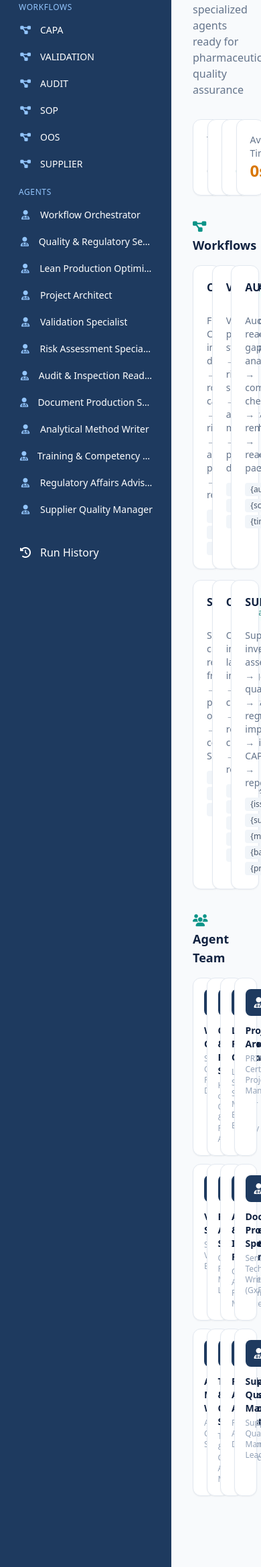
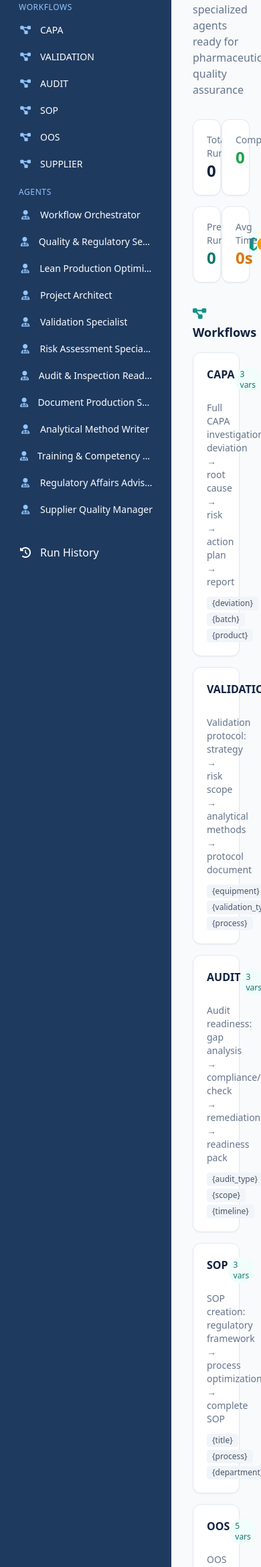
Before and after one commit to serajarlind-glitch/pharma-qa-agents, a FastAPI app: page / in a window 390 px wide. Shown: the part 154-2494 px from the top of the page at 67% size. Run offline with FastAPI, Linux system fonts and the light colour scheme; data that the repository does not hold is empty; some libraries are stand-ins or nearby versions.

Commit message:
Fix sidebar, agent card overflow, chat page error, and security
- Sidebar: fixed height with overflow scroll so it doesn't get cut off
- Agent cards: responsive grid (2/3/4 cols) with text truncation
- Chat/history/detail pages: pass agents+workflows to all templates
  (fixes "internal error" when clicking agents in sidebar)
- Security: bind to 127.0.0.1 only — no network access from other machines
- Stats/workflow grids: responsive breakpoints for smaller screens

https://claude.ai/code/session_01D79L4hgW8yMLCfK5StjiFc

```diff
--- a/app/server.py
+++ b/app/server.py
@@ -37,6 +37,9 @@ templates.env.filters["from_json"] = lambda s: _json.loads(s) if s else {}
 # Initialize database on startup
 init_db()
 
+# Base context for all templates (sidebar needs agents + workflows on every page)
+BASE_CTX = {"agents": AGENT_ROLES, "workflows": WORKFLOWS}
+
 
 # ---------------------------------------------------------------------------
 # Pages
@@ -47,9 +50,8 @@ async def dashboard(request: Request):
     stats = get_stats()
     recent = get_runs(limit=10)
     return templates.TemplateResponse("dashboard.html", {
+        **BASE_CTX,
         "request": request,
-        "agents": AGENT_ROLES,
-        "workflows": WORKFLOWS,
         "stats": stats,
         "recent_runs": recent,
     })
@@ -61,10 +63,10 @@ async def workflow_page(request: Request, name: str):
         return HTMLResponse("Workflow not found", status_code=404)
     wf = WORKFLOWS[name]
     return templates.TemplateResponse("workflow.html", {
+        **BASE_CTX,
         "request": request,
         "name": name,
         "workflow": wf,
-        "agents": AGENT_ROLES,
     })
 
 
@@ -74,6 +76,7 @@ async def chat_page(request: Request, agent_role: str):
         return HTMLResponse("Agent not found", status_code=404)
     history = get_chat_history(agent_role)
     return templates.TemplateResponse("chat.html", {
+        **BASE_CTX,
         "request": request,
         "agent_role": agent_role,
         "agent": AGENT_ROLES[agent_role],
@@ -86,6 +89,7 @@ async def chat_page(request: Request, agent_role: str):
 async def history_page(request: Request):
     runs = get_runs(limit=100)
     return templates.TemplateResponse("history.html", {
+        **BASE_CTX,
         "request": request,
         "runs": runs,
     })
@@ -97,6 +101,7 @@ async def run_detail_page(request: Request, run_id: str):
     if not data:
         return HTMLResponse("Run not found", status_code=404)
     return templates.TemplateResponse("run_detail.html", {
+        **BASE_CTX,
         "request": request,
         "run": data["run"],
         "steps": data["steps"],
--- a/app/templates/base.html
+++ b/app/templates/base.html
@@ -51,10 +51,10 @@
         .pulse-dot { animation: pulse-dot 1.5s ease-in-out infinite; }
     </style>
 </head>
-<body class="h-full bg-slate-50">
-    <div class="flex h-full">
+<body class="h-full bg-slate-50 overflow-hidden">
+    <div class="flex h-screen">
         <!-- Sidebar -->
-        <aside class="w-64 bg-pharma-500 text-white flex flex-col flex-shrink-0">
+        <aside class="w-64 bg-pharma-500 text-white flex flex-col flex-shrink-0 h-screen overflow-hidden">
             <div class="p-5 border-b border-pharma-400">
                 <div class="flex items-center gap-3">
                     <div class="w-10 h-10 bg-teal-500 rounded-lg flex items-center justify-center">
@@ -66,7 +66,7 @@
                     </div>
                 </div>
             </div>
-            <nav class="flex-1 p-4 space-y-1">
+            <nav class="flex-1 p-4 space-y-1 overflow-y-auto">
                 <a href="/" class="nav-link flex items-center gap-3 px-3 py-2.5 rounded-lg hover:bg-pharma-400 transition {% block nav_dashboard %}{% endblock %}">
                     <i class="fas fa-th-large w-5 text-center"></i>
                     <span>Dashboard</span>
@@ -97,7 +97,7 @@
         </aside>
 
         <!-- Main content -->
-        <main class="flex-1 overflow-y-auto">
+        <main class="flex-1 overflow-y-auto min-w-0">
             {% block content %}{% endblock %}
         </main>
     </div>
--- a/app/templates/dashboard.html
+++ b/app/templates/dashboard.html
@@ -11,7 +11,7 @@
     </div>
 
     <!-- Stats -->
-    <div class="grid grid-cols-4 gap-4 mb-8">
+    <div class="grid grid-cols-2 lg:grid-cols-4 gap-4 mb-8">
         <div class="bg-white rounded-xl p-5 shadow-sm border border-slate-200">
             <div class="flex items-center justify-between">
                 <div>
@@ -62,7 +62,7 @@
     <h2 class="text-lg font-semibold text-pharma-700 mb-4">
         <i class="fas fa-project-diagram mr-2 text-teal-500"></i>Workflows
     </h2>
-    <div class="grid grid-cols-3 gap-4 mb-8">
+    <div class="grid grid-cols-1 md:grid-cols-2 xl:grid-cols-3 gap-4 mb-8">
         {% for key, wf in workflows.items() %}
         <a href="/workflow/{{ key }}" class="bg-white rounded-xl p-5 shadow-sm border border-slate-200 hover:border-teal-300 hover:shadow-md transition group">
             <div class="flex items-start justify-between mb-3">
@@ -83,14 +83,14 @@
     <h2 class="text-lg font-semibold text-pharma-700 mb-4">
         <i class="fas fa-users mr-2 text-teal-500"></i>Agent Team
     </h2>
-    <div class="grid grid-cols-4 gap-3 mb-8">
+    <div class="grid grid-cols-2 lg:grid-cols-3 xl:grid-cols-4 gap-3 mb-8">
         {% for key, agent in agents.items() %}
-        <a href="/chat/{{ key }}" class="bg-white rounded-xl p-4 shadow-sm border border-slate-200 hover:border-blue-300 hover:shadow-md transition group">
+        <a href="/chat/{{ key }}" class="bg-white rounded-xl p-4 shadow-sm border border-slate-200 hover:border-blue-300 hover:shadow-md transition group min-w-0">
             <div class="w-10 h-10 bg-pharma-500 rounded-lg flex items-center justify-center mb-3 group-hover:bg-teal-500 transition">
                 <i class="fas fa-user-md text-white"></i>
             </div>
-            <h3 class="font-semibold text-sm text-pharma-700">{{ agent.name }}</h3>
-            <p class="text-xs text-slate-400 mt-1">{{ agent.title }}</p>
+            <h3 class="font-semibold text-sm text-pharma-700 truncate">{{ agent.name }}</h3>
+            <p class="text-xs text-slate-400 mt-1 truncate">{{ agent.title }}</p>
         </a>
         {% endfor %}
     </div>
```
Also changed, not shown: 1 other file.
